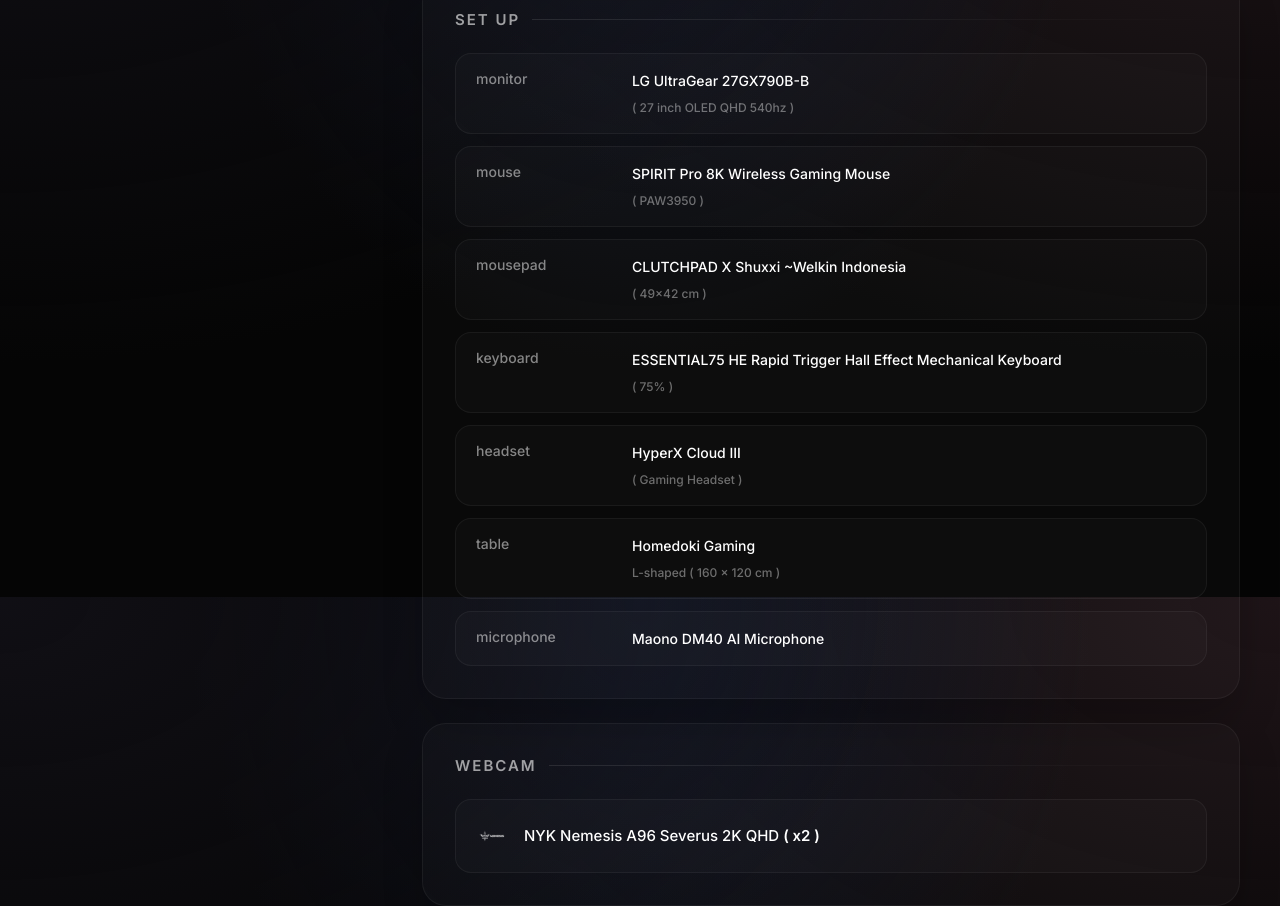
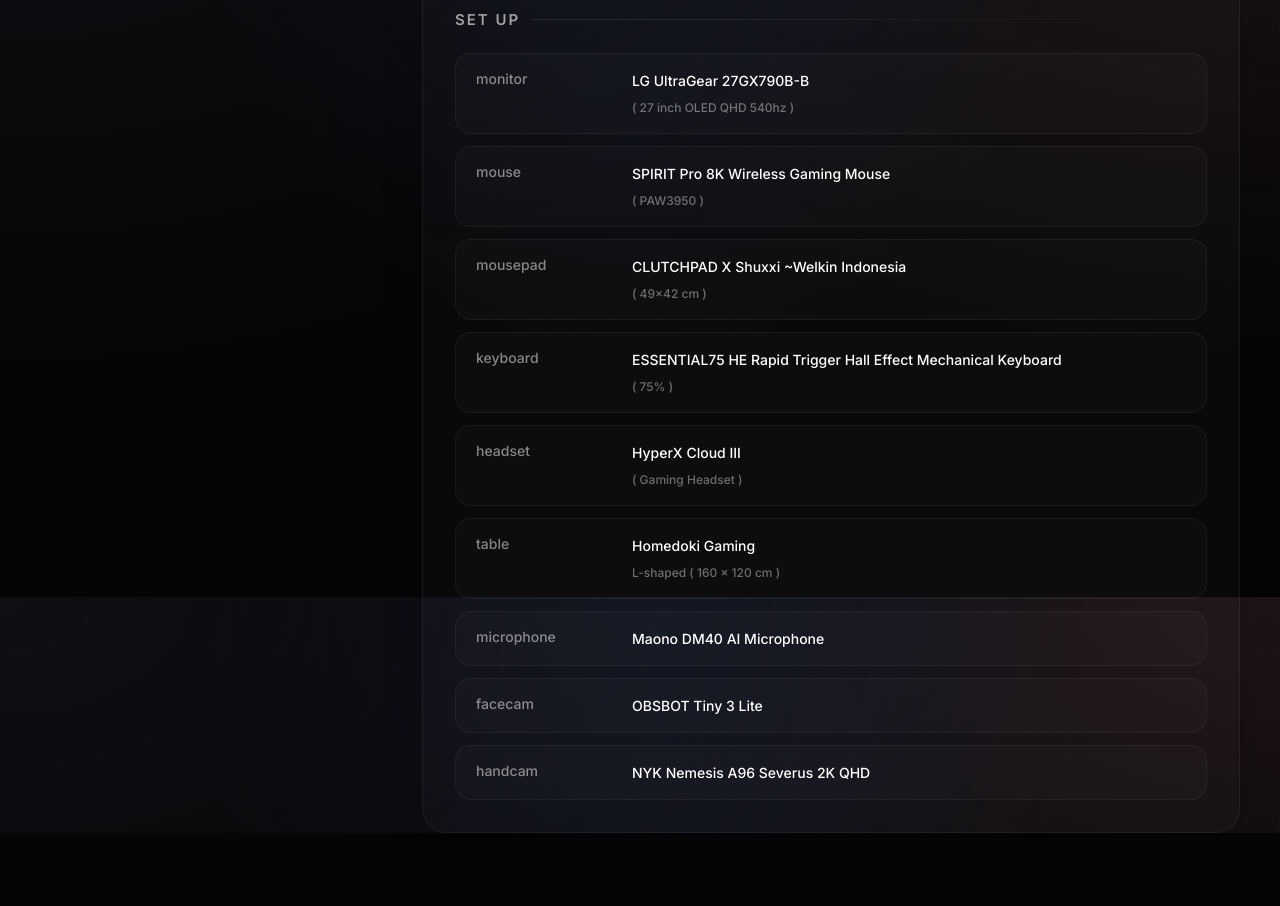
Before and after one commit to Cemet0/darell, a plain HTML site: page index.html in a window 1280 px wide. Shown: the part 1003-1909 px from the top of the page. After the commit the page ends 1836 px from the top, so only its background shows below. Drawn offline with Linux system fonts and the light colour scheme.

Commit message:
Update webcam section: move to setup list, change facecam, add handcam

```diff
--- a/index.html
+++ b/index.html
@@ -209,16 +209,18 @@
                             Maono DM40 AI Microphone
                         </div>
                     </div>
-                </div>
-            </section>
-
-            <section class="spec-section">
-                <h2 class="section-title webcam">WEBCAM</h2>
-                <div class="webcam-item">
-                    <div class="webcam-icon">
-                        <img src="asset/img/nemesis.png" alt="NYK Nemesis">
+                    <div class="setup-item">
+                        <span class="setup-label">facecam</span>
+                        <div class="setup-value">
+                            OBSBOT Tiny 3 Lite
+                        </div>
                     </div>
-                    <span>NYK Nemesis A96 Severus 2K QHD <span class="highlight">( x2 )</span></span>
+                    <div class="setup-item">
+                        <span class="setup-label">handcam</span>
+                        <div class="setup-value">
+                            NYK Nemesis A96 Severus 2K QHD
+                        </div>
+                    </div>
                 </div>
             </section>
         </main>
--- a/style.css
+++ b/style.css
@@ -473,43 +473,6 @@ body {
     margin-top: 4px;
 }
 
-/* Webcam */
-.webcam-item {
-    display: flex;
-    align-items: center;
-    gap: 16px;
-    padding: 20px;
-    background: rgba(255, 255, 255, 0.02);
-    border-radius: 16px;
-    border: 1px solid rgba(255, 255, 255, 0.05);
-    color: #ffffff;
-    font-size: 15px;
-    font-weight: 500;
-    transition: all 0.3s;
-}
-
-.webcam-item:hover {
-    background: rgba(255, 255, 255, 0.04);
-}
-
-.webcam-icon {
-    width: 32px;
-    height: 32px;
-    flex-shrink: 0;
-    opacity: 0.8;
-}
-
-.webcam-icon img {
-    width: 100%;
-    height: 100%;
-    object-fit: contain;
-    filter: brightness(0) invert(1);
-}
-
-.highlight {
-    color: #ffffff;
-    font-weight: 600;
-}
 
 /* Toast */
 .toast {
@@ -566,15 +529,4 @@ body {
     .setup-label {
         min-width: auto;
     }
-
-    .webcam-item {
-        padding: 16px;
-        font-size: 14px; /* Perkecil sedikit agar teks tidak terpotong ke bawah */
-        gap: 12px;
-    }
-
-    .webcam-icon {
-        width: 28px;
-        height: 28px;
-    }
 }
```
